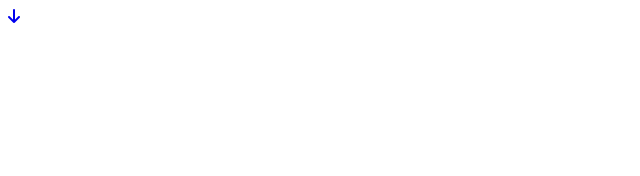
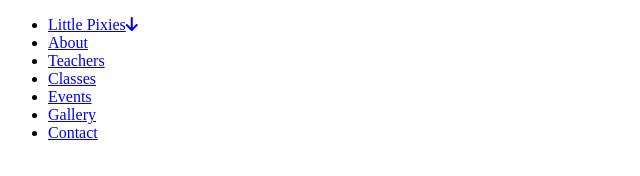
Before and after one commit to Andr3w88/Little-Pixies-Kindergarten, a plain HTML site: page index.html in a window 1280 px wide. Shown: the whole page, without its empty margins (0-640 px from the left). Drawn offline with Linux system fonts and the light colour scheme.

Commit message:
Add basic nav bar structure

```diff
--- a/index.html
+++ b/index.html
@@ -16,13 +16,32 @@
 <!-- stile css -->
 <link rel="stylesheet" href="./assets/css/style.css">
 </head>
-<a href="#"><i class="fa-solid fa-arrow-down"></i></a>
+<body>
+
+<!-- nav bar -->
+
+<nav>
+    <ul>
+        <li><a href="index.html" class="logo">Little Pixies<i class="fa-solid fa-arrow-down"></i></a></li>
+        <li><a href="about.html">About</a></li>
+        <li><a href="teachers.html">Teachers</a></li>
+        <li><a href="classes.html">Classes</a></li>
+        <li><a href="events.html">Events</a></li>
+        <li><a href="gallery.html">Gallery</a></li>
+        <li><a href="contact.html">Contact</a></li>
+    </ul>
+</nav>
+
+
+<!-- nav bar  ends -->
 
 
 
 
 
-<body>
+
+
+
 
 </body>
 </html>
```
